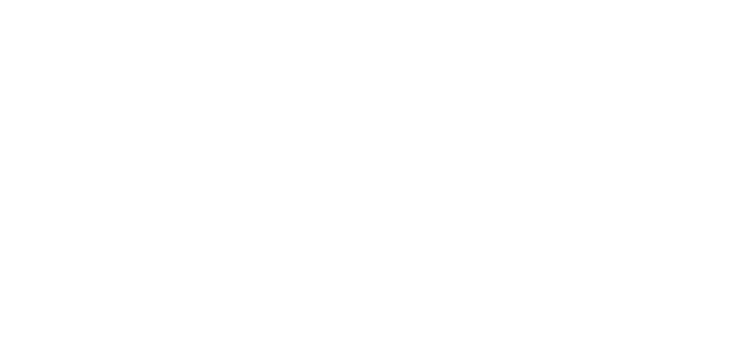
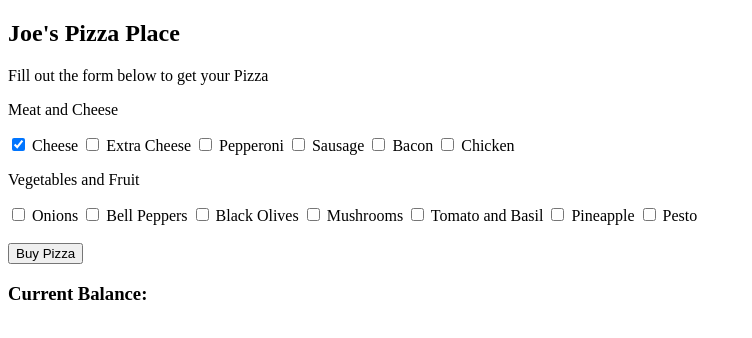
Before and after one commit to whobbes22/Pizza-Parlor, a plain HTML site: page index.html in a window 1280 px wide. Shown: the whole page, without its empty margins (0-752 px from the left). Drawn offline with Linux system fonts and the light colour scheme.

Commit message:
add basic UI with buttons to press

```diff
--- a/index.html
+++ b/index.html
@@ -7,6 +7,41 @@
   <title>Pizza Parlor</title>
 </head>
 <body>
+  <h2>Joe's Pizza Place</h2>
+  <p>Fill out the form below to get your Pizza</p>
+  <form id="pizza">
+    <p>Meat and Cheese</p>
+    <input type="checkbox" id="cheese" value="cheese" name="topping" checked required>
+    <label for="cheese">Cheese</label>
+    <input type="checkbox" id="extraCheese" value="extraCheese" name="topping">
+    <label for="extraCheese">Extra Cheese</label>
+    <input type="checkbox" id="pepperoni" value="pepperoni" name="topping">
+    <label for="pepperoni">Pepperoni</label>
+    <input type="checkbox" id="sausage" value="sausage" name="topping">
+    <label for="sausage">Sausage</label>
+    <input type="checkbox" id="bacon" value="bacon" name="topping">
+    <label for="bacon">Bacon</label>
+    <input type="checkbox" id="chicken" value="chicken" name="topping">
+    <label for="chicken">Chicken</label>
+    <p>Vegetables and Fruit</p>
+    <input type="checkbox" id="onions" value="onions" name="topping">
+    <label for="onions">Onions</label>
+    <input type="checkbox" id="peppers" value="peppers" name="topping">
+    <label for="peppers">Bell Peppers</label>
+    <input type="checkbox" id="blackOlives" value="blackOlives" name="topping">
+    <label for="blackOlives">Black Olives</label>
+    <input type="checkbox" id="mushrooms" value="mushrooms" name="topping">
+    <label for="mushrooms">Mushrooms</label>
+    <input type="checkbox" id="tomatoBasil" value="tomatoBasil" name="topping">
+    <label for="tomatoBasil">Tomato and Basil</label>
+    <input type="checkbox" id="pineapple" value="pineapple" name="topping">
+    <label for="pineapple">Pineapple</label>
+    <input type="checkbox" id="pesto" value="pesto" name="topping">
+    <label for="pesto">Pesto</label>
+    <br><br>
+    <button type="submit" id="buyNow" class="btn-primary">Buy Pizza</button>
+  </form>
 
+  <h3>Current Balance: <span id="balance"></span></h2>
 </body>
 </html>
```
